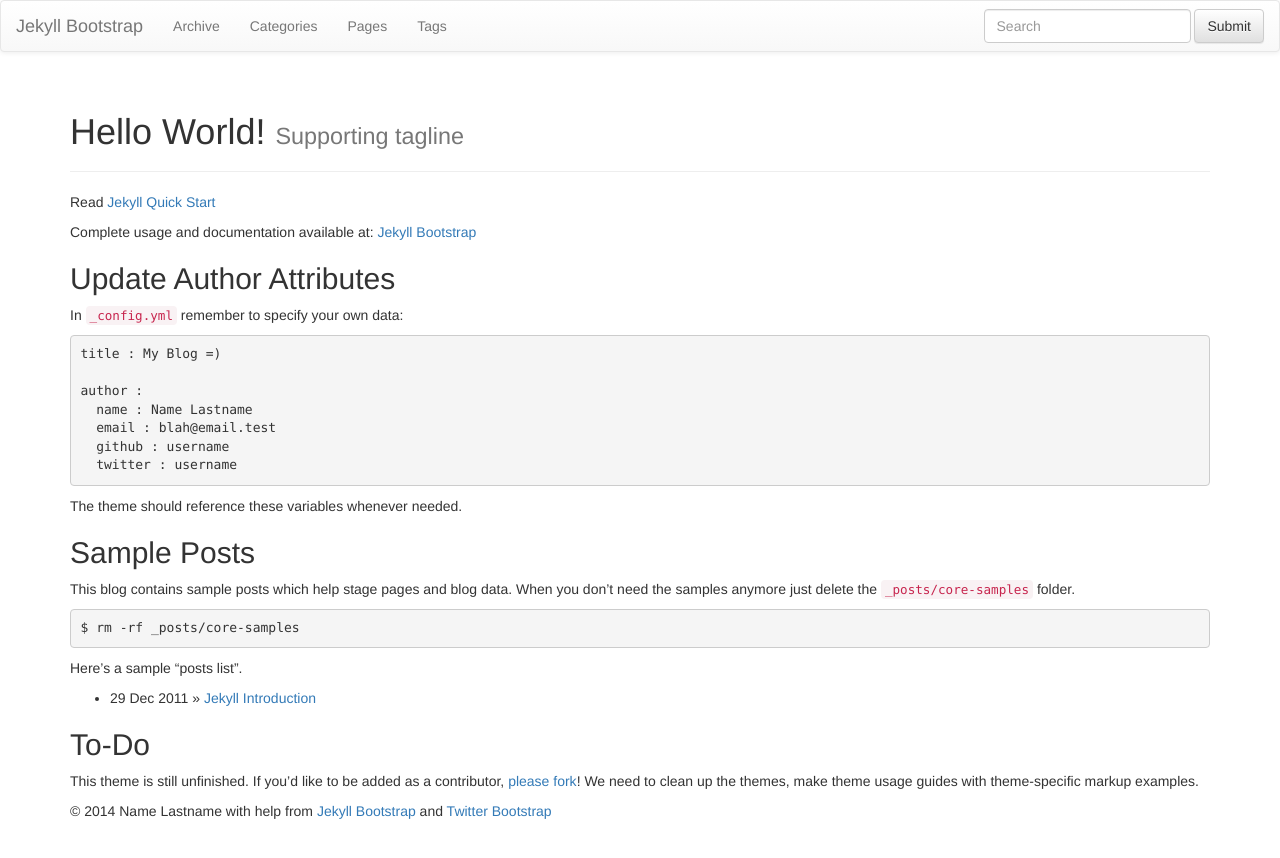
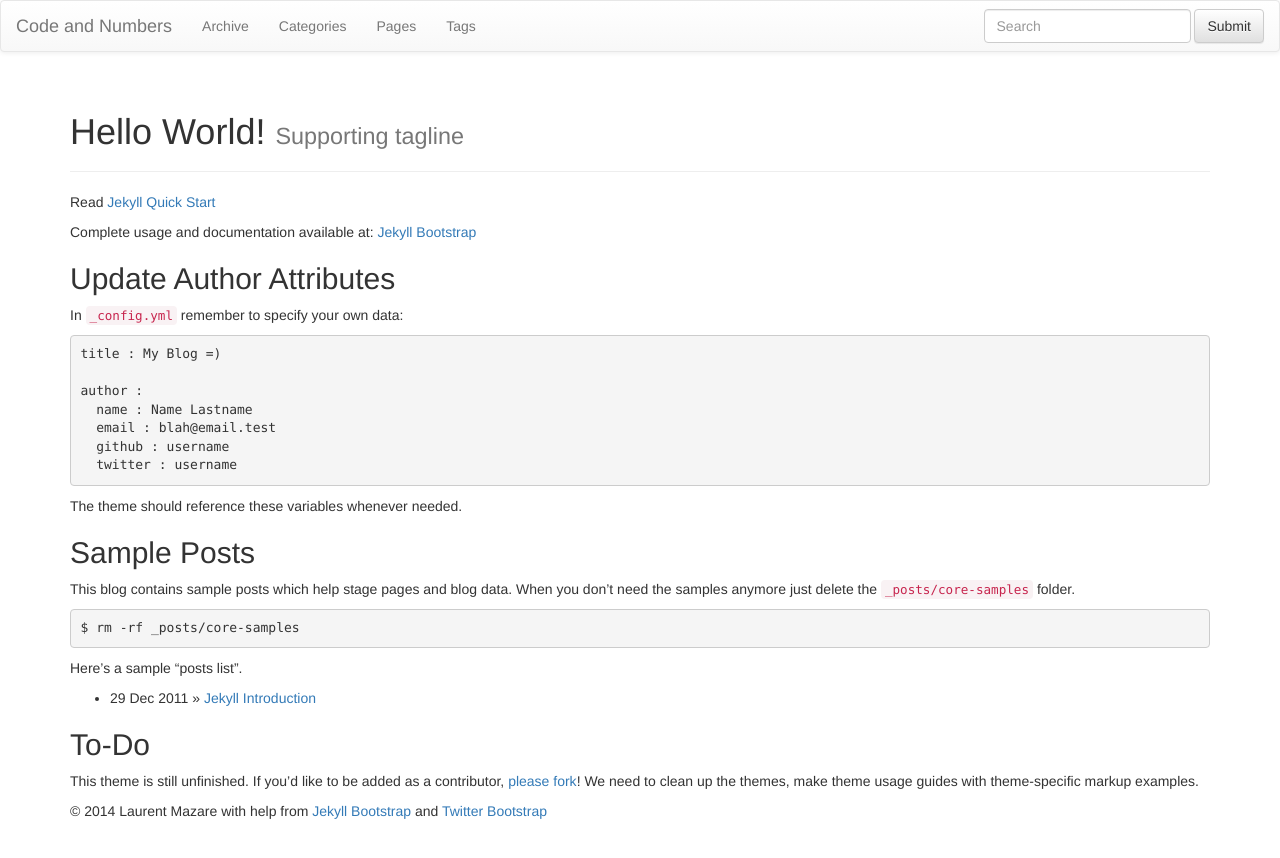
Before and after one commit to LaurentMazare/LaurentMazare.github.io, a Jekyll site: the page built from index.md, in a window 1280 px wide. Shown: the top 858 px of the page. Built offline with Jekyll 4.4.1, drawn with Linux system fonts in a browser that asks for light colours; nearby versions of some CDN libraries; library files that are not in the unit come from our copies.

Commit message:
Some small config change.

```diff
--- a/_config.yml
+++ b/_config.yml
@@ -8,10 +8,10 @@ highlighter: pygments
 # Themes are encouraged to use these universal variables
 # so be sure to set them if your theme uses them.
 #
-title : Jekyll Bootstrap
-tagline: Site Tagline
+title : Code and Numbers
+tagline: Some short notes about number theory and algorithmic problems.
 author :
-  name : Name Lastname
+  name : Laurent Mazare
   email : blah@email.test
   github : username
   twitter : username
@@ -25,7 +25,7 @@ author :
 # Else if you are pushing to username.github.io, replace with your username.
 # Finally if you are pushing to a GitHub project page, include the project name at the end.
 #
-production_url : http://username.github.io
+production_url : http://laurentmazare.github.io
 
 # All Jekyll-Bootstrap specific configurations are namespaced into this hash
 #
```
